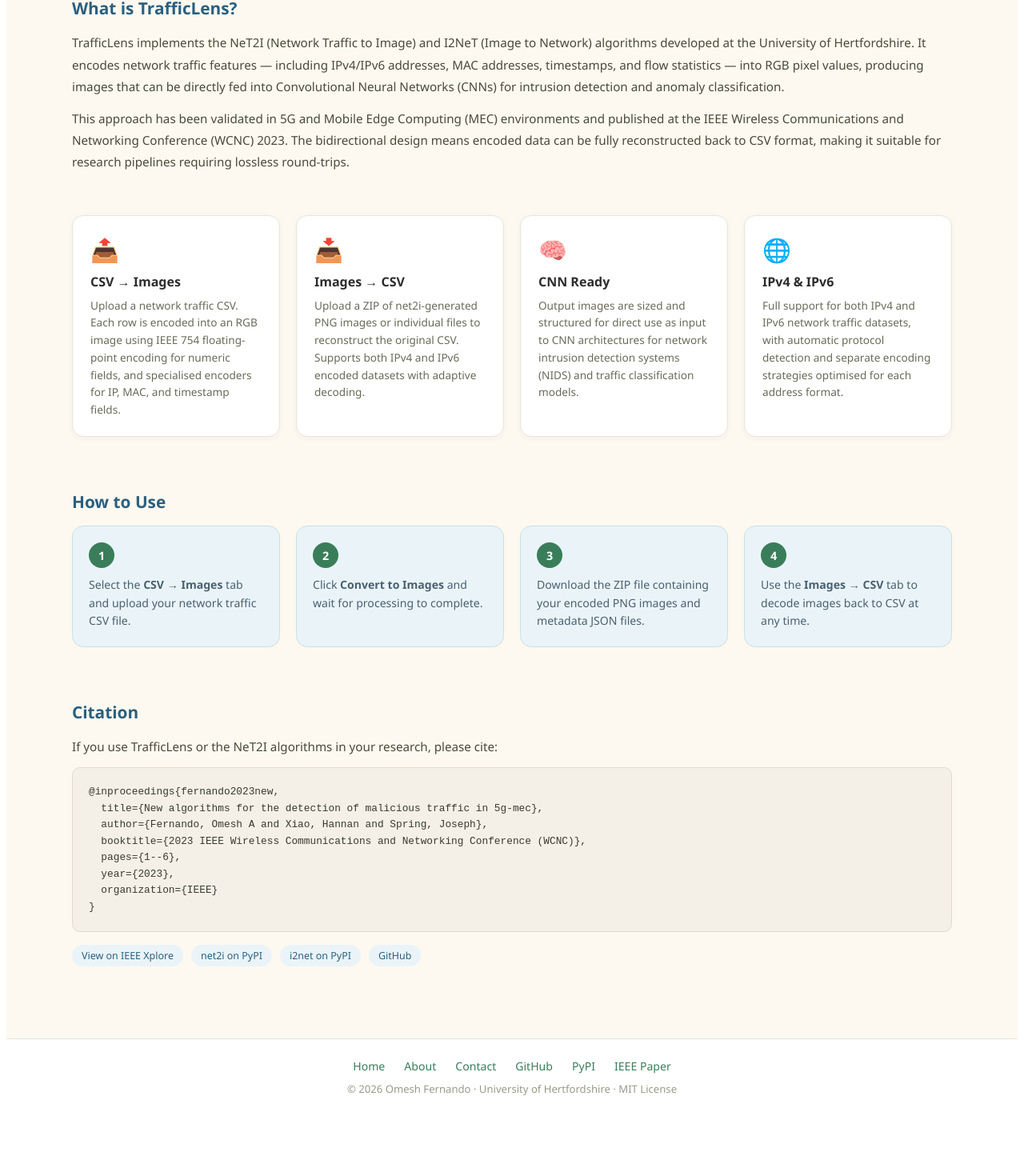
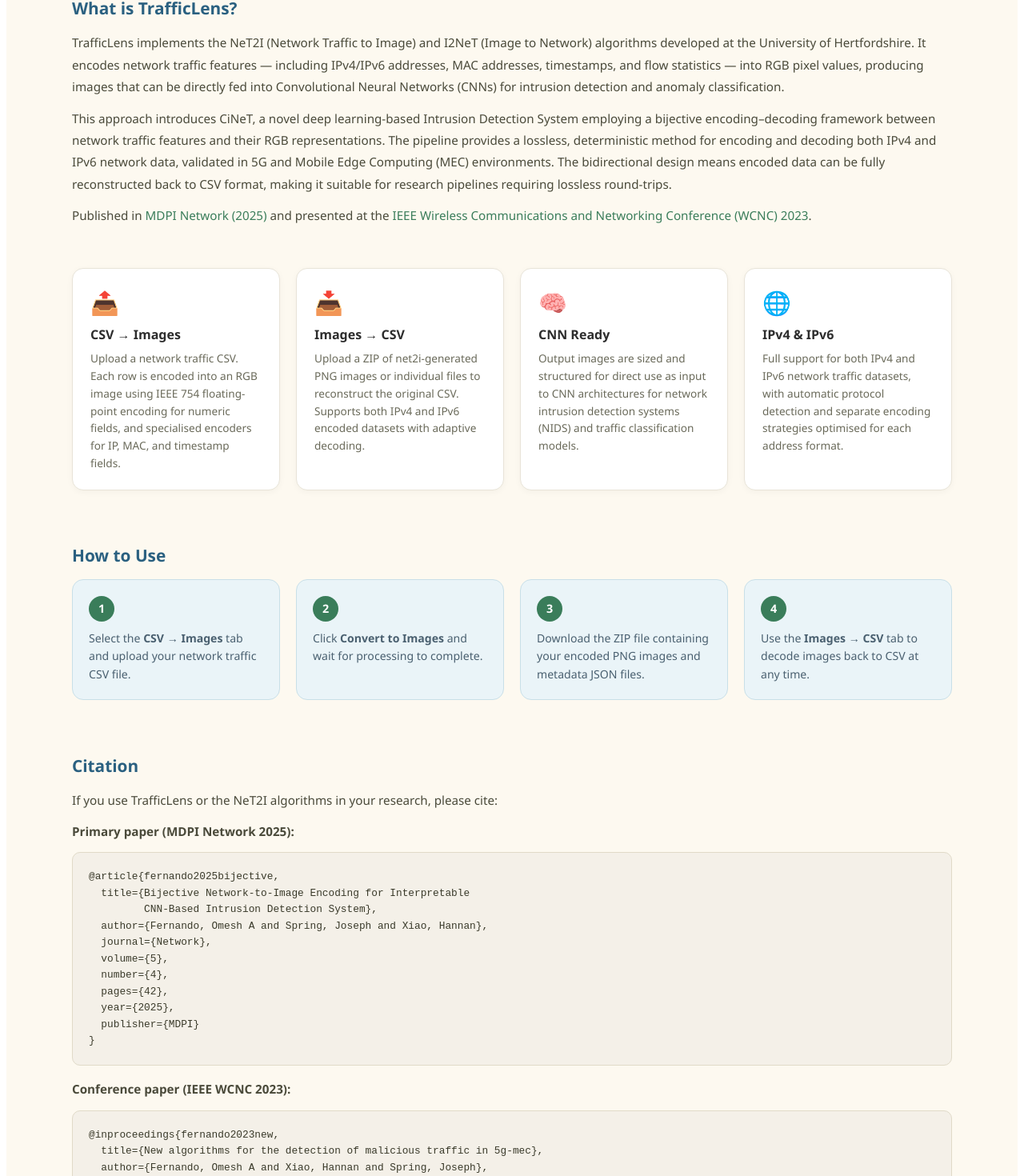
Before and after one commit to omeshF/nextgencyber, a Next.js app in the folder nextgencyber/: page / in a window 1280 px wide. Shown: the part 354-1824 px from the top of the page at 80% size. Before the commit the page ends 1756 px from the top, so only its background shows below. Built offline with nearby package versions, Linux system fonts and the light colour scheme.

Commit message:
Add MDPI 2025 paper, full updated homepage

```diff
--- a/nextgencyber/pages/index.js
+++ b/nextgencyber/pages/index.js
@@ -51,6 +51,8 @@
               {" & "}
               <a href="https://pypi.org/project/i2net/" style={styles.link}>i2net</a>
               {" · "}
+              <a href="https://www.mdpi.com/2673-8732/5/4/42" style={styles.link}>MDPI Network 2025</a>
+              {" · "}
               <a href="https://ieeexplore.ieee.org/abstract/document/10118803" style={styles.link}>IEEE WCNC 2023</a>
             </p>
           </header>
@@ -69,10 +71,23 @@
               Networks (CNNs) for intrusion detection and anomaly classification.
             </p>
             <p style={styles.infoText}>
-              This approach has been validated in 5G and Mobile Edge Computing (MEC) environments and
-              published at the IEEE Wireless Communications and Networking Conference (WCNC) 2023.
-              The bidirectional design means encoded data can be fully reconstructed back to CSV format,
-              making it suitable for research pipelines requiring lossless round-trips.
+              This approach introduces CiNeT, a novel deep learning-based Intrusion Detection System
+              employing a bijective encoding–decoding framework between network traffic features and
+              their RGB representations. The pipeline provides a lossless, deterministic method for
+              encoding and decoding both IPv4 and IPv6 network data, validated in 5G and Mobile Edge
+              Computing (MEC) environments. The bidirectional design means encoded data can be fully
+              reconstructed back to CSV format, making it suitable for research pipelines requiring
+              lossless round-trips.
+            </p>
+            <p style={styles.infoText}>
+              Published in{" "}
+              <a href="https://www.mdpi.com/2673-8732/5/4/42" style={styles.link}>
+                MDPI Network (2025)
+              </a>
+              {" "}and presented at the{" "}
+              <a href="https://ieeexplore.ieee.org/abstract/document/10118803" style={styles.link}>
+                IEEE Wireless Communications and Networking Conference (WCNC) 2023
+              </a>.
             </p>
           </section>
 
@@ -137,16 +152,34 @@
           <section style={styles.citationSection}>
             <h2 style={styles.infoHeading}>Citation</h2>
             <p style={styles.infoText}>If you use TrafficLens or the NeT2I algorithms in your research, please cite:</p>
+
+            <p style={styles.infoText}><strong>Primary paper (MDPI Network 2025):</strong></p>
+            <pre style={styles.codeBlock}>{`@article{fernando2025bijective,
+  title={Bijective Network-to-Image Encoding for Interpretable
+         CNN-Based Intrusion Detection System},
+  author={Fernando, Omesh A and Spring, Joseph and Xiao, Hannan},
+  journal={Network},
+  volume={5},
+  number={4},
+  pages={42},
+  year={2025},
+  publisher={MDPI}
+}`}</pre>
+
+            <p style={styles.infoText}><strong>Conference paper (IEEE WCNC 2023):</strong></p>
             <pre style={styles.codeBlock}>{`@inproceedings{fernando2023new,
   title={New algorithms for the detection of malicious traffic in 5g-mec},
   author={Fernando, Omesh A and Xiao, Hannan and Spring, Joseph},
-  booktitle={2023 IEEE Wireless Communications and Networking Conference (WCNC)},
+  booktitle={2023 IEEE Wireless Communications and Networking
+             Conference (WCNC)},
   pages={1--6},
   year={2023},
   organization={IEEE}
 }`}</pre>
+
             <div style={styles.citationLinks}>
-              <a href="https://ieeexplore.ieee.org/abstract/document/10118803" style={styles.pill}>View on IEEE Xplore</a>
+              <a href="https://www.mdpi.com/2673-8732/5/4/42" style={styles.pill}>MDPI Network 2025</a>
+              <a href="https://ieeexplore.ieee.org/abstract/document/10118803" style={styles.pill}>IEEE WCNC 2023</a>
               <a href="https://pypi.org/project/net2i/" style={styles.pill}>net2i on PyPI</a>
               <a href="https://pypi.org/project/i2net/" style={styles.pill}>i2net on PyPI</a>
               <a href="https://github.com/omeshF/NeT2I" style={styles.pill}>GitHub</a>
@@ -283,7 +316,11 @@
     padding: "22px",
     boxShadow: "0 2px 8px rgba(0,0,0,0.04)",
   },
-  featureIcon: { fontSize: "1.8rem", display: "block", marginBottom: "10px" },
+  featureIcon: {
+    fontSize: "1.8rem",
+    display: "block",
+    marginBottom: "10px",
+  },
   featureTitle: {
     fontSize: "1rem",
     fontWeight: "600",
```
